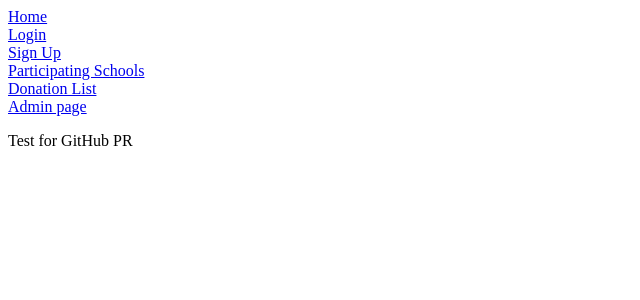
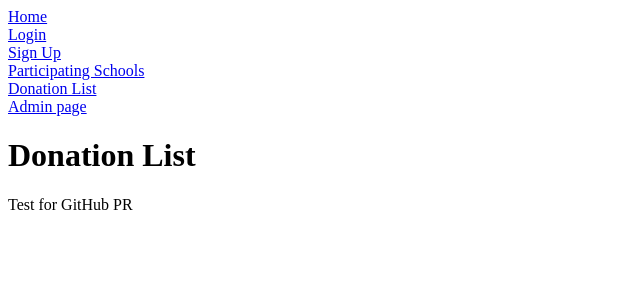
Before and after one commit to droom18/droom-client, a React (Create React App) app in the folder client/: page /donations/donationRoutes in a window 1280 px wide. Shown: the top 300 px of the page, without its empty margins (0-640 px from the left). Built offline with nearby package versions, Linux system fonts and the light colour scheme.

Commit message:
refining

```diff
--- a/client/src/App.js
+++ b/client/src/App.js
@@ -1,12 +1,14 @@
 import React from "react";
+import axios from "axios";
+import { BrowserRouter as Router, Route } from "react-router-dom";
+
 import login from "./components/Login/Login";
 import Navbar from "./components/Navbar/Navbar";
-import { BrowserRouter as Router, Route } from "react-router-dom";
 import Schools from "../src/components/School/Schools";
 import NewUser from "../src/components/NewUser/NewUser";
 import Homepage from "../src/components/Homepage/Homepage";
-import axios from 'axios';
-import Admin from './components/Admin/Admin';
+import DonationList from "../src/components/DonationList/DonationList";
+import Admin from "./components/Admin/Admin";
 
 // change to class -- get state -- is loggedIn? bool -- and have token(string)
 class App extends React.Component {
@@ -23,7 +25,7 @@ class App extends React.Component {
       .post(`https://luncher-backend.herokuapp.com/api/login`, cred)
       .then(response => {
         localStorage.setItem("token", response.data.token);
-        this.setState({...this.state, isLoggedIn: true })
+        this.setState({ ...this.state, isLoggedIn: true });
       })
       .catch(err => console.log(err));
   };
@@ -35,11 +37,26 @@ class App extends React.Component {
           <header className="App-header">
             <Navbar />
             <div>
-            <Route exact path="/credentials/loginRoutes" render={props => <Schools {...props} login = {this.login} />}/>
+              <Route
+                exact
+                path="/credentials/loginRoutes"
+                render={props => <Schools {...props} login={this.login} />}
+              />
               <Route exact path="/" component={Homepage} />
-            <Route exact path="/schools/schoolRoutes" render={props => <Schools {...props} isLoggedIn = {this.state} />}/>
+              <Route
+                exact
+                path="/schools/schoolRoutes"
+                render={props => <Schools {...props} isLoggedIn={this.state} />}
+              />
               <Route path="/credentials/registerRoutes" component={NewUser} />
-            <Route path="/admins/adminRoutes" render={props => <Admin {...props} isLoggedIn = {this.state} />}/>
+              <Route
+                path="/admins/adminRoutes"
+                render={props => <Admin {...props} isLoggedIn={this.state} />}
+              />
+              <Route
+                path="/donations/donationRoutes"
+                component={DonationList}
+              />
             </div>
 
             <p>Test for GitHub PR</p>
--- /dev/null
+++ b/client/src/components/DonationList/DonationList.js
@@ -0,0 +1,15 @@
+import React, { Component } from "react";
+import axios from "axios";
+// import School from './School';
+
+class DonationList extends Component {
+  render() {
+    return (
+      <div className="Schools">
+        <h1>Donation List</h1>
+      </div>
+    );
+  }
+}
+
+export default DonationList;
--- a/client/src/components/LoginForm/index.js
+++ b/client/src/components/LoginForm/index.js
@@ -20,7 +20,6 @@ class LoginForm extends React.Component {
     });
   };
 
-
   login = () => {
     axios
       .post(`https://luncher-backend.herokuapp.com/api/login`, this.state)
@@ -31,10 +30,10 @@ class LoginForm extends React.Component {
       .catch(err => console.log(err));
   };
 
-
   render() {
     return (
       <div>
+        <h1>This is the login page</h1>
         <form>
           Username:
           <input
--- a/client/src/components/NewUser/NewUser.js
+++ b/client/src/components/NewUser/NewUser.js
@@ -53,6 +53,7 @@ class NewUser extends React.Component {
   render() {
     return (
       <div style={newUserStyle}>
+        <h1>This is the registration page</h1>
         <form>
           First Name:
           <input
--- a/client/src/components/School/Schools.js
+++ b/client/src/components/School/Schools.js
@@ -43,20 +43,13 @@ class Schools extends Component {
   render() {
     return (
       <div className="Schools">
-        <h1>Schools.js</h1>
+        <h1>Participating Schools</h1>
         <ul>
           {this.state.schools.map(school => {
-            {
-              /* console.log(school) */
-            }
             return (
-              // <h3>{school}</h3>
-              // <School
               // if logged in then go here if not go to login
 
-              <h3>{school.schoolName}</h3>
-
-              // />
+              <p key={school.id}>{school.schoolName}</p>
             );
           })}
         </ul>
@@ -65,8 +58,4 @@ class Schools extends Component {
   }
 }
 
-// Schools.defaultProps = {
-//  smurfs: [],
-// };
-
 export default Schools;
```
Also changed, not shown: client/src/components/School/SchoolPage.js (deleted, +0 -17 lines). Lines whose indentation alone changed are shown as unchanged.
